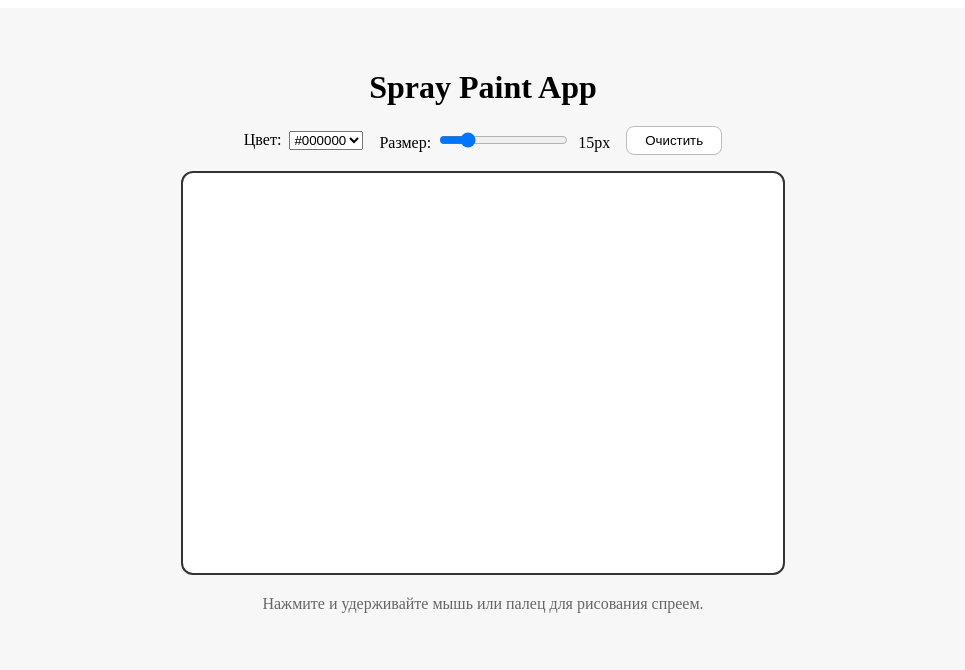
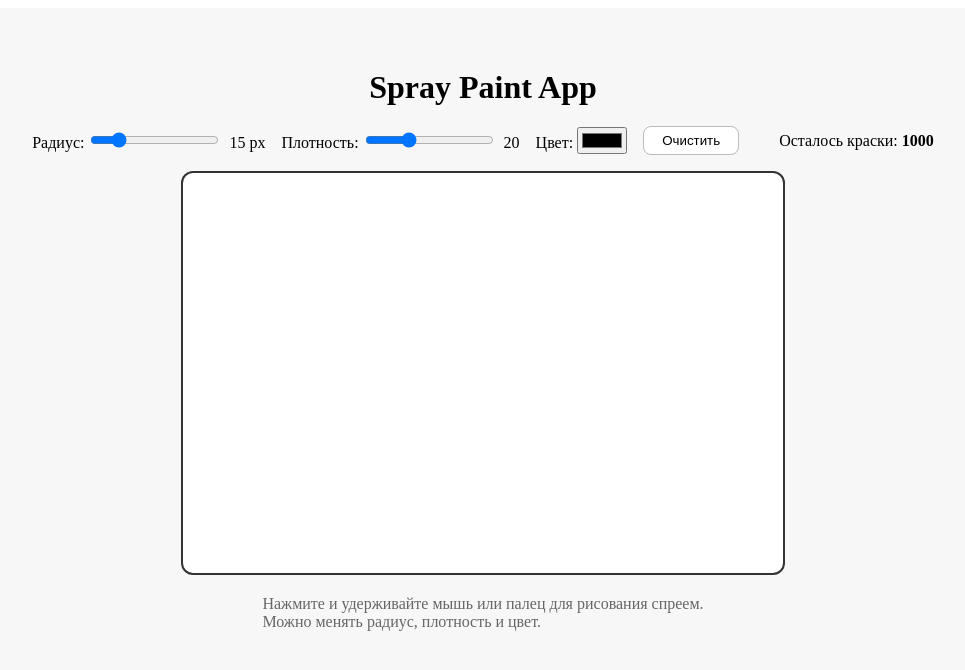
Before and after one commit to streetwalldev/streetwall, a Next.js app: page /spraytest in a window 1280 px wide. Shown: the top 670 px of the page, without its empty margins (157-1122 px from the left). Built offline with nearby package versions, Linux system fonts and the light colour scheme.

Commit message:
Update page.js

```diff
--- a/app/spraytest/page.js
+++ b/app/spraytest/page.js
@@ -1,82 +1,139 @@
 'use client';
 
-import React, { useRef, useState } from 'react';
+import { useEffect, useRef } from 'react';
 
-const COLORS = [
-  '#000000', '#ff0000', '#00ff00', '#0000ff',
-  '#ffff00', '#ff00ff', '#00ffff', '#ffffff',
-];
+export default function SprayPage() {
+  const canvasRef = useRef(null);
+  const radiusRef = useRef(null);
+  const densityRef = useRef(null);
+  const paintLeftRef = useRef(null);
+  const colorRef = useRef(null);
 
-export default function Home() {
-  const canvasRef = useRef(null);
-  const [color, setColor] = useState('#000000');
-  const [size, setSize] = useState(15);
-  const [drawing, setDrawing] = useState(false);
+  useEffect(() => {
+    // Настройки спрея
+    const config = {
+      radius: 15,
+      density: 20,
+      color: '#000000',
+      paintLeft: 1000,
+    };
 
-  // Spray logic
-  const sprayInterval = useRef(null);
+    const canvas = canvasRef.current;
+    const ctx = canvas.getContext('2d');
 
-  function getRandomOffset(radius) {
-    // Uniform distribution within a circle
+    let isDrawing = false;
+    let sprayInterval;
+
+    // UI элементы
+    const radiusVal = radiusRef.current;
+    const densityVal = densityRef.current;
+    const paintLeftEl = paintLeftRef.current;
+    const colorInput = colorRef.current;
+
+    // Инициализация UI
+    radiusVal.textContent = config.radius;
+    densityVal.textContent = config.density;
+    paintLeftEl.textContent = config.paintLeft;
+
+    // Функция распыления
+    function spray(x, y) {
+      if (config.paintLeft <= 0) return;
+      for (let i = 0; i < config.density; i++) {
         const angle = Math.random() * 2 * Math.PI;
-    const r = radius * Math.sqrt(Math.random());
+        const r = config.radius * Math.sqrt(Math.random());
+        const offsetX = r * Math.cos(angle);
+        const offsetY = r * Math.sin(angle);
+
+        ctx.fillStyle = config.color;
+        ctx.beginPath();
+        ctx.arc(x + offsetX, y + offsetY, 1, 0, 2 * Math.PI);
+        ctx.fill();
+      }
+      config.paintLeft--;
+      paintLeftEl.textContent = config.paintLeft;
+    }
+
+    // Координаты мыши/касания относительно canvas
+    function getPos(e) {
+      const rect = canvas.getBoundingClientRect();
+      if (e.touches) {
         return {
-      x: r * Math.cos(angle),
-      y: r * Math.sin(angle),
+          x: e.touches[0].clientX - rect.left,
+          y: e.touches[0].clientY - rect.top,
+        };
+      }
+      return {
+        x: e.clientX - rect.left,
+        y: e.clientY - rect.top,
       };
     }
 
-  function spray(x, y) {
-    const ctx = canvasRef.current.getContext('2d');
-    const density = Math.floor(size * 2); // Number of dots per tick
-
-    for (let i = 0; i < density; i++) {
-      const offset = getRandomOffset(size);
-      ctx.fillStyle = color;
-      ctx.beginPath();
-      ctx.arc(x + offset.x, y + offset.y, 1, 0, 2 * Math.PI);
-      ctx.fill();
-    }
-  }
-
     function handlePointerDown(e) {
-    setDrawing(true);
-    const rect = canvasRef.current.getBoundingClientRect();
-    const x = (e.touches ? e.touches[0].clientX : e.clientX) - rect.left;
-    const y = (e.touches ? e.touches[0].clientY : e.clientY) - rect.top;
+      isDrawing = true;
+      const { x, y } = getPos(e);
       spray(x, y);
-
-    sprayInterval.current = setInterval(() => {
-      const evt = e.touches ? e.touches[0] : e;
-      const xx = evt.clientX - rect.left;
-      const yy = evt.clientY - rect.top;
-      spray(xx, yy);
+      sprayInterval = setInterval(() => {
+        if (!isDrawing) return;
+        const pos = getPos(e);
+        spray(pos.x, pos.y);
       }, 50);
     }
 
     function handlePointerMove(e) {
-    if (!drawing) return;
-    const rect = canvasRef.current.getBoundingClientRect();
-    const x = (e.touches ? e.touches[0].clientX : e.clientX) - rect.left;
-    const y = (e.touches ? e.touches[0].clientY : e.clientY) - rect.top;
+      if (!isDrawing) return;
+      const { x, y } = getPos(e);
       spray(x, y);
     }
 
     function handlePointerUp() {
-    setDrawing(false);
-    clearInterval(sprayInterval.current);
+      isDrawing = false;
+      clearInterval(sprayInterval);
     }
 
     function handleClear() {
-    const ctx = canvasRef.current.getContext('2d');
-    ctx.clearRect(0, 0, canvasRef.current.width, canvasRef.current.height);
+      ctx.clearRect(0, 0, canvas.width, canvas.height);
+      config.paintLeft = 1000;
+      paintLeftEl.textContent = config.paintLeft;
     }
+
+    function handleRadiusChange(e) {
+      config.radius = Number(e.target.value);
+      radiusVal.textContent = config.radius;
+    }
+
+    function handleDensityChange(e) {
+      config.density = Number(e.target.value);
+      densityVal.textContent = config.density;
+    }
+
+    function handleColorChange(e) {
+      config.color = e.target.value;
+    }
+
+    // Навешиваем события
+    canvas.addEventListener('pointerdown', handlePointerDown);
+    canvas.addEventListener('pointermove', handlePointerMove);
+    window.addEventListener('pointerup', handlePointerUp);
+
+    colorInput.addEventListener('input', handleColorChange);
+
+    // Чистим за собой при размонтировании
+    return () => {
+      canvas.removeEventListener('pointerdown', handlePointerDown);
+      canvas.removeEventListener('pointermove', handlePointerMove);
+      window.removeEventListener('pointerup', handlePointerUp);
+
+      colorInput.removeEventListener('input', handleColorChange);
+    };
+  }, []);
 
   return (
     <main style={{
       minHeight: '100vh',
       background: '#f7f7f7',
       display: 'flex',
+
+
 flexDirection: 'column',
       alignItems: 'center',
       padding: 40,
@@ -90,38 +147,53 @@ export default function Home() {
         flexWrap: 'wrap'
       }}>
         <label>
-          Цвет:
-          <select
-            value={color}
-            onChange={e => setColor(e.target.value)}
-            style={{ marginLeft: 8 }}
-          >
-            {COLORS.map(c => (
-              <option key={c} value={c}>{c}</option>
-            ))}
-          </select>
+          Радиус:&nbsp;
+          <input type="range" min="5" max="60" defaultValue="15"
+            onInput={e => {
+              radiusRef.current.textContent = e.target.value;
+            }}
+            onChange={e => {
+              radiusRef.current.textContent = e.target.value;
+            }}
+          />
+          <span ref={radiusRef} style={{ marginLeft: 8 }}>15</span> px
         </label>
         <label>
-          Размер:
-          <input
-            type="range"
-            min={5}
-            max={60}
-            value={size}
-            onChange={e => setSize(Number(e.target.value))}
-            style={{ marginLeft: 8 }}
+          Плотность:&nbsp;
+          <input type="range" min="1" max="60" defaultValue="20"
+            onInput={e => {
+              densityRef.current.textContent = e.target.value;
+            }}
+            onChange={e => {
+              densityRef.current.textContent = e.target.value;
+            }}
           />
-          <span style={{ marginLeft: 8 }}>{size}px</span>
+          <span ref={densityRef} style={{ marginLeft: 8 }}>20</span>
         </label>
-        <button onClick={handleClear} style={{
+        <label>
+          Цвет:&nbsp;
+          <input type="color" defaultValue="#000000" ref={colorRef} />
+        </label>
+        <button
+          onClick={() => {
+            const canvas = canvasRef.current;
+            const ctx = canvas.getContext('2d');
+            ctx.clearRect(0, 0, canvas.width, canvas.height);
+            paintLeftRef.current.textContent = 1000;
+          }}
+          style={{
             padding: '6px 18px',
             borderRadius: 8,
             border: '1px solid #bbb',
             background: '#fff',
             cursor: 'pointer'
-        }}>
+          }}
+        >
           Очистить
         </button>
+        <span style={{ marginLeft: 24 }}>
+          Осталось краски:&nbsp;<b ref={paintLeftRef}>1000</b>
+        </span>
       </div>
       <canvas
         ref={canvasRef}
@@ -133,17 +205,11 @@ export default function Home() {
           background: '#fff',
           touchAction: 'none'
         }}
-
-
-onMouseDown={handlePointerDown}
-        onTouchStart={handlePointerDown}
-        onMouseMove={handlePointerMove}
-        onTouchMove={handlePointerMove}
-        onMouseUp={handlePointerUp}
-        onTouchEnd={handlePointerUp}
-        onMouseLeave={handlePointerUp}
       />
-      <p style={{marginTop:20, color:'#666'}}>Нажмите и удерживайте мышь или палец для рисования спреем.</p>
+      <p style={{ marginTop: 20, color: '#666' }}>
+        Нажмите и удерживайте мышь или палец для рисования спреем.<br />
+        Можно менять радиус, плотность и цвет.
+      </p>
     </main>
   );
 }
```
Lines whose indentation alone changed are shown as unchanged.
